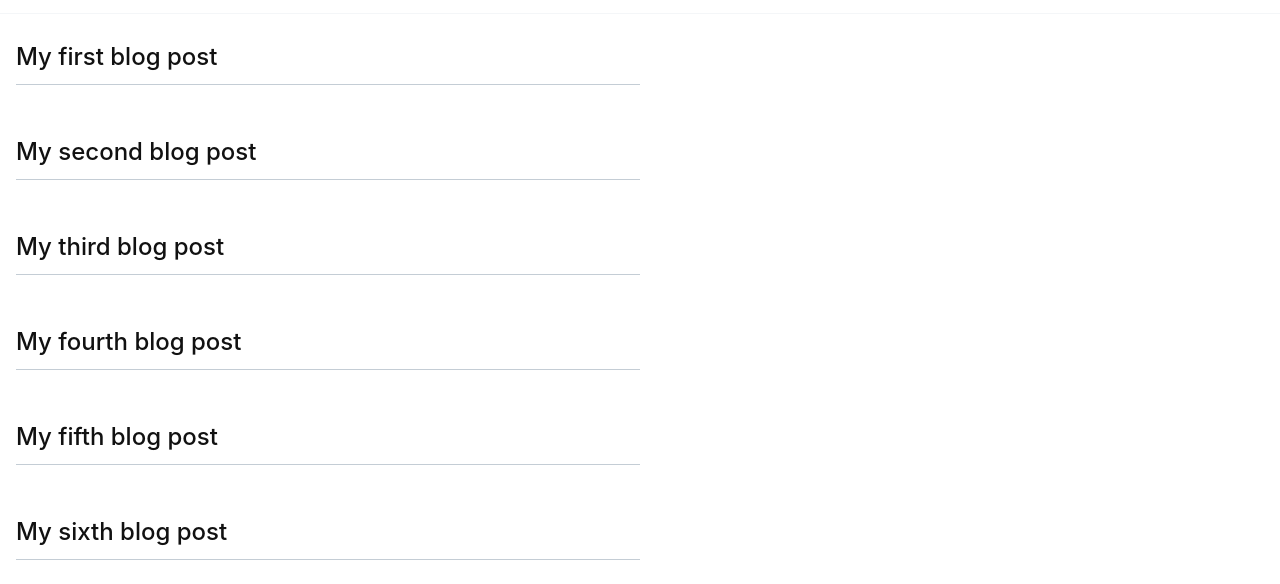
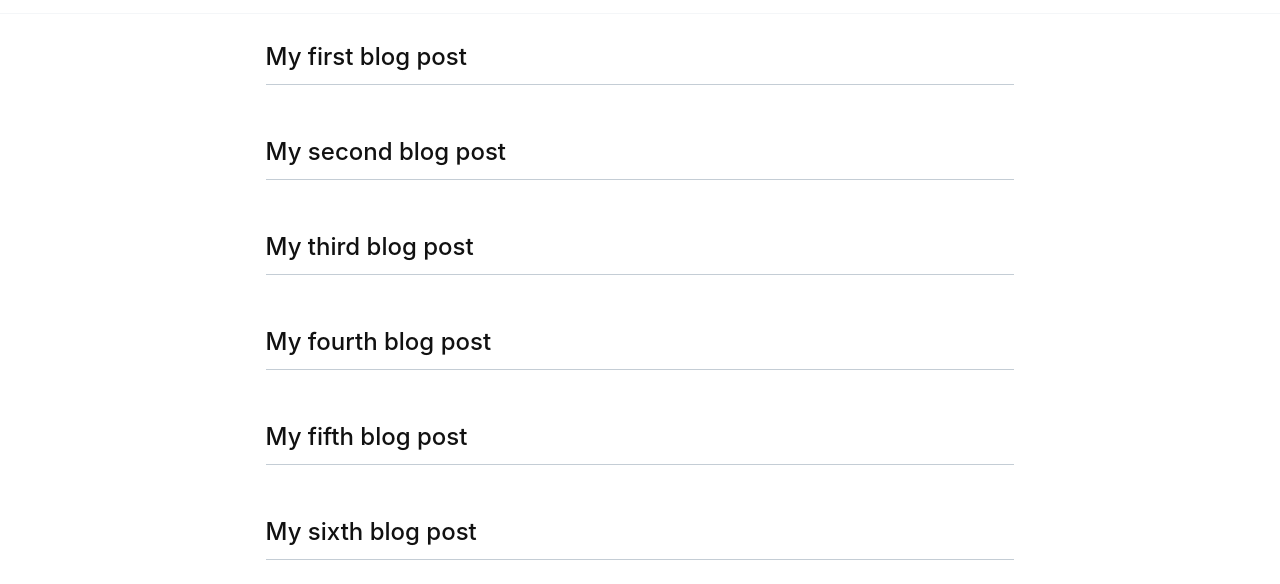
Before and after one commit to braydenk/braydenkilleen.com, a Gatsby site: page / in a window 1280 px wide. Shown: the part 54-638 px from the top of the page. Built offline with nearby package versions, Linux system fonts and the light colour scheme; Gatsby itself is replaced by a stand-in of ours.

Commit message:
Fixed alignment issues

```diff
--- a/src/components/PostList.js
+++ b/src/components/PostList.js
@@ -4,7 +4,17 @@ import Link from './styled/Link';
 import List from './styled/List';
 
 const PostListContainer = styled.div`
-  width: 90%;
+  display: flex;
+  justify-content: center;
+`;
+
+const ArticleList = styled(List)`
+  width: 100%;
+
+  @media (min-width: 400px) {
+    width: 80%;
+  }
+
   @media (min-width: 700px) {
     width: 70%;
   }
@@ -12,13 +22,10 @@ const PostListContainer = styled.div`
   @media (min-width: 1000px) {
     width: 60%;
   }
-
-  @media (min-width: 1200px) {
-    width: 50%;
-  }
 `;
 
 const ArticleListItem = styled.li`
+  width: 100%;
   margin-bottom: 2rem;
 `;
 
@@ -45,7 +52,7 @@ const ArticleLink = styled(Link)`
 function PostList({ posts }) {
   return (
     <PostListContainer>
-      <List>
+      <ArticleList>
         {posts.map(post => {
           return (
             <ArticleListItem key={post.id}>
@@ -53,7 +60,7 @@ function PostList({ posts }) {
             </ArticleListItem>
           );
         })}
-      </List>
+      </ArticleList>
     </PostListContainer>
   );
 }
```
